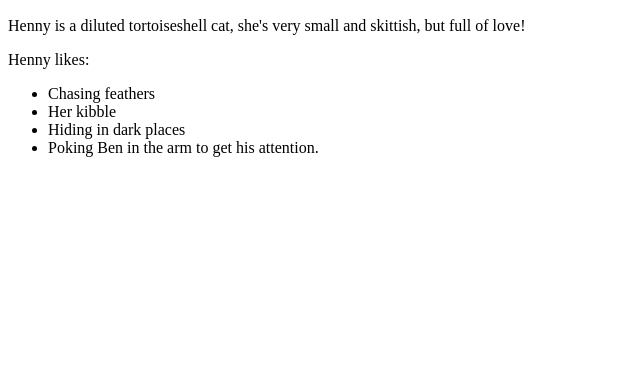
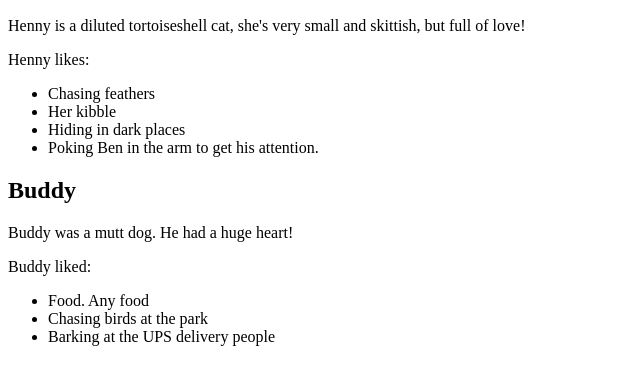
Before and after one commit to benjaminw1030/pet-site, a plain HTML site: page pet-site.html in a window 1280 px wide. Shown: the part 110-494 px from the top of the page, without its empty margins (0-640 px from the left). Drawn offline with Linux system fonts and the light colour scheme.

Commit message:
add information about Buddy, Matt's dog

```diff
--- a/pet-site.html
+++ b/pet-site.html
@@ -15,5 +15,14 @@
       <li>Hiding in dark places</li>
       <li>Poking Ben in the arm to get his attention.</li>
     </ul>
+
+    <h2>Buddy</h2>
+    <p>Buddy was a mutt dog. He had a huge heart!</p>
+    <p>Buddy liked:</p>
+    <ul>
+      <li>Food. Any food</li>
+      <li>Chasing birds at the park</li>
+      <li>Barking at the UPS delivery people</li>
+    </ul>
   </body>
 </html>
```
